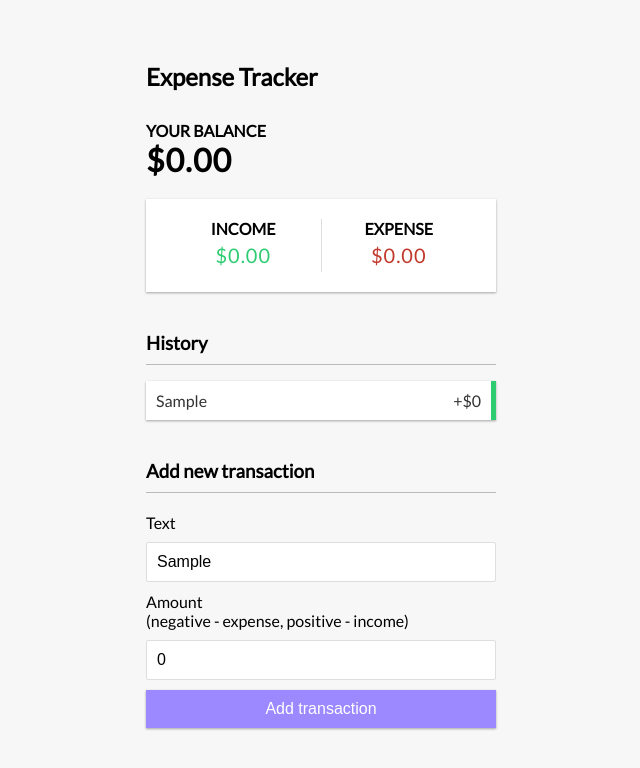
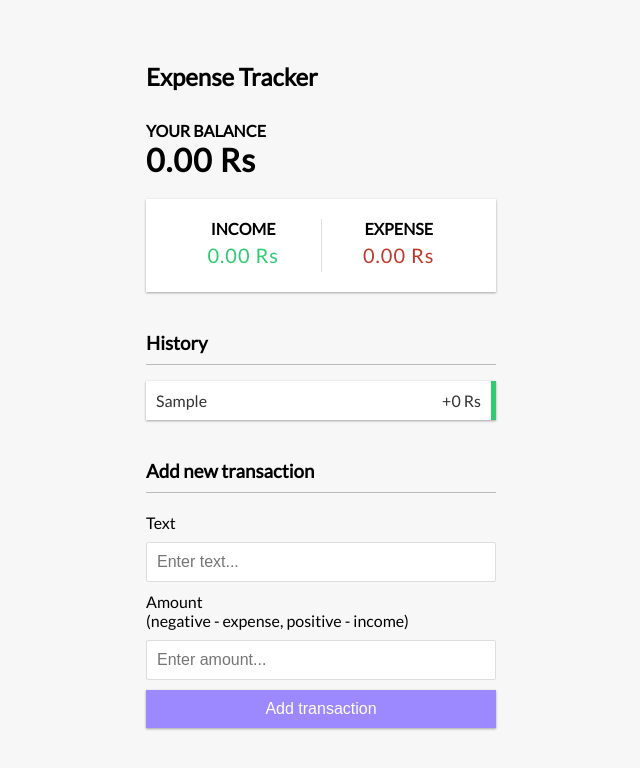
Before and after one commit to saimmoin/expense-tracker-react, a React (Create React App) app: page / in a window 1280 px wide. Both pictures are taken after typing "Sample" into the empty fields and a click on the button "Add transaction". Shown: the top 768 px of the page, without its empty margins (319-959 px from the left). Built offline with nearby package versions, Linux system fonts and the light colour scheme.

Commit message:
Converter Currency from Dollar to Rupees

```diff
--- a/src/components/AddTransaction.js
+++ b/src/components/AddTransaction.js
@@ -14,6 +14,8 @@ export const AddTransaction = () => {
         amount: +amount
       }
       addTransaction(newTransaction);
+      setText("");
+      setAmount("");
     }
     return (
         <>
--- a/src/components/Balance.js
+++ b/src/components/Balance.js
@@ -9,7 +9,7 @@ export const Balance = () => {
     return (
         <>
             <h4>Your Balance</h4>
-            <h1>${total}</h1>
+            <h1>{total} Rs</h1>
         </>
     )
 }
--- a/src/components/IncomeExpenses.js
+++ b/src/components/IncomeExpenses.js
@@ -19,11 +19,11 @@ export const IncomeExpenses = () => {
             <div className="inc-exp-container">
         <div>
           <h4>Income</h4>
-          <p className="money plus">${income}</p>
+          <p className="money plus">{income} Rs</p>
         </div>
         <div>
           <h4>Expense</h4>
-          <p className="money minus">${expense}</p>
+          <p className="money minus">{expense} Rs</p>
         </div>
       </div>
     )
--- a/src/components/Transaction.js
+++ b/src/components/Transaction.js
@@ -6,7 +6,7 @@ export const Transaction = ({transaction}) => {
     const sign = transaction.amount < 0 ? '-' : '+';
     return (
         <li className={transaction.amount < 0 ? 'minus' : 'plus'}>
-          {transaction.text}<span>{sign}${Math.abs(transaction.amount)}</span><button className="delete-btn" onClick={() => deleteTransaction(transaction.id)}>x</button>
+          {transaction.text}<span>{sign}{Math.abs(transaction.amount)} Rs</span><button className="delete-btn" onClick={() => deleteTransaction(transaction.id)}>x</button>
         </li>
 
     )
```
Also changed, not shown: 1 other file (tests, documents, lock files or other folders).
